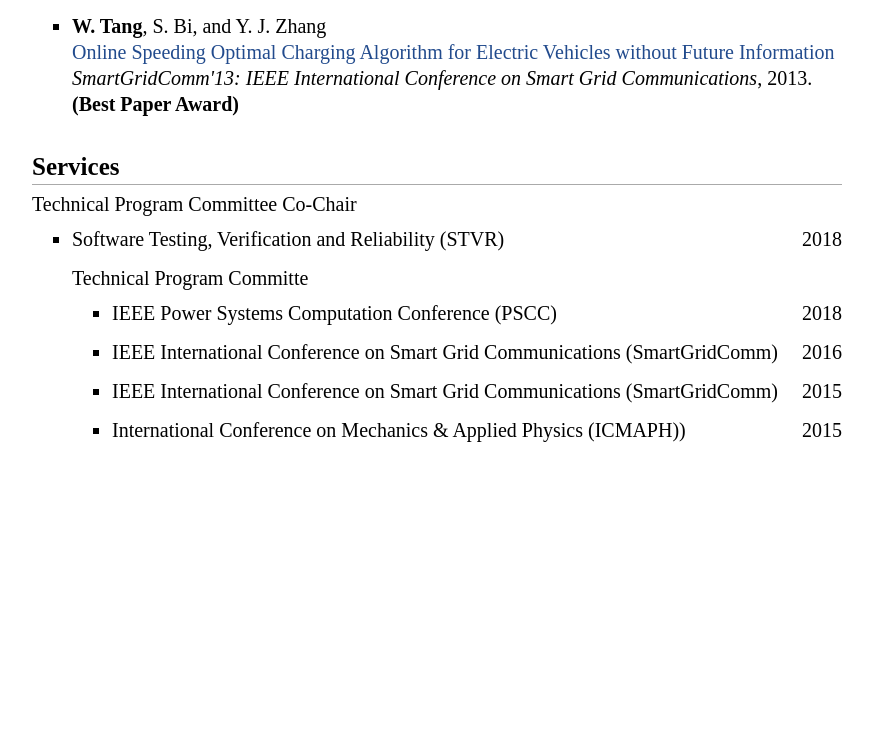
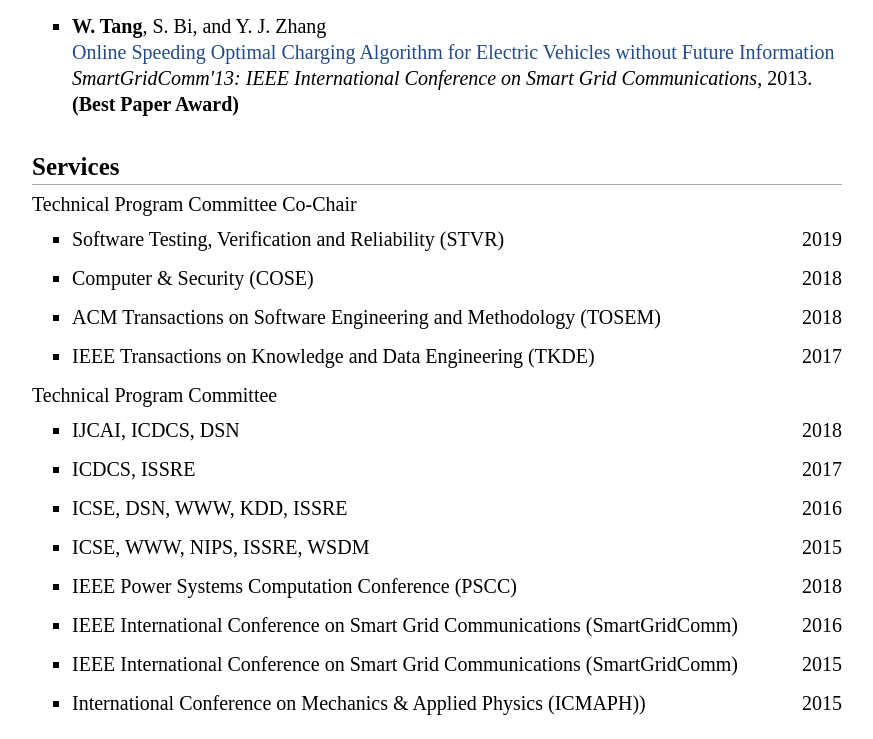
Before and after one commit to XiaoyingWanrongTANG/xiaoyingwanrongtang.github.io, a plain HTML site: page index.html in a window 1280 px wide. Shown: the part 1359-2098 px from the top of the page, without its empty margins (203-1076 px from the left). Before the commit the page ends 1825 px from the top, so only its background shows below. Drawn offline with Linux system fonts and the light colour scheme.

Commit message:
Update index.html

```diff
--- a/index.html
+++ b/index.html
@@ -125,29 +125,69 @@
 
 <H2>Services</H2>
 
-  <div style="overflow:hidden;margin-bottom: 0.6em">
+<div style="overflow:hidden;margin-bottom: 0.6em">
     <div style="float:left;">Technical Program Committee Co-Chair</div>
   </div>
-
 
 <UL>
   <LI>
     <div style="float:left;">Software Testing, Verification and Reliability (STVR)</div>
+    <div style="float:right;">2019</div>
+  </LI>
+</UL>
+
+<UL>
+  <LI>
+    <div style="float:left;">Computer & Security (COSE)</div>
     <div style="float:right;">2018</div>
   </LI>
 </UL>
+
 <UL>
-<!--   <LI>
-    <div style="float:left;">Workshop on Integrating Communications, Control, and Computing Technologies for Smart
-   grid, co-located with ICC</div>
-   <div style="float:right;">2018</div>
+  <LI>
+    <div style="float:left;">ACM Transactions on Software Engineering and Methodology (TOSEM)</div>
+    <div style="float:right;">2018</div>
   </LI>
-</UL> -->
+</UL>
 
+<UL>
+  <LI>
+    <div style="float:left;">IEEE Transactions on Knowledge and Data Engineering (TKDE)</div>
+    <div style="float:right;">2017</div>
+  </LI>
+</UL>
 
- <div style="overflow:hidden;margin-bottom: 0.6em">
-    <div style="float:left;">Technical Program Committe</div>
+  <div style="overflow:hidden;margin-bottom: 0.6em">
+    <div style="float:left;">Technical Program Committee</div>
   </div>
+
+  <UL>
+  <LI>
+    <div style="float:left;">IJCAI, ICDCS, DSN</div>
+    <div style="float:right;">2018</div>
+  </LI>
+  </UL>
+
+  <UL>
+  <LI>
+    <div style="float:left;">ICDCS, ISSRE</div>
+    <div style="float:right;">2017</div>
+  </LI>
+  </UL>
+
+  <UL>
+  <LI>
+    <div style="float:left;">ICSE, DSN, WWW, KDD, ISSRE</div>
+    <div style="float:right;">2016</div>
+  </LI>
+  </UL>
+
+  <UL>
+  <LI>
+    <div style="float:left;">ICSE, WWW, NIPS, ISSRE, WSDM</div>
+    <div style="float:right;">2015</div>
+  </LI>
+  </UL>
 
 <UL>
   <LI>
```
